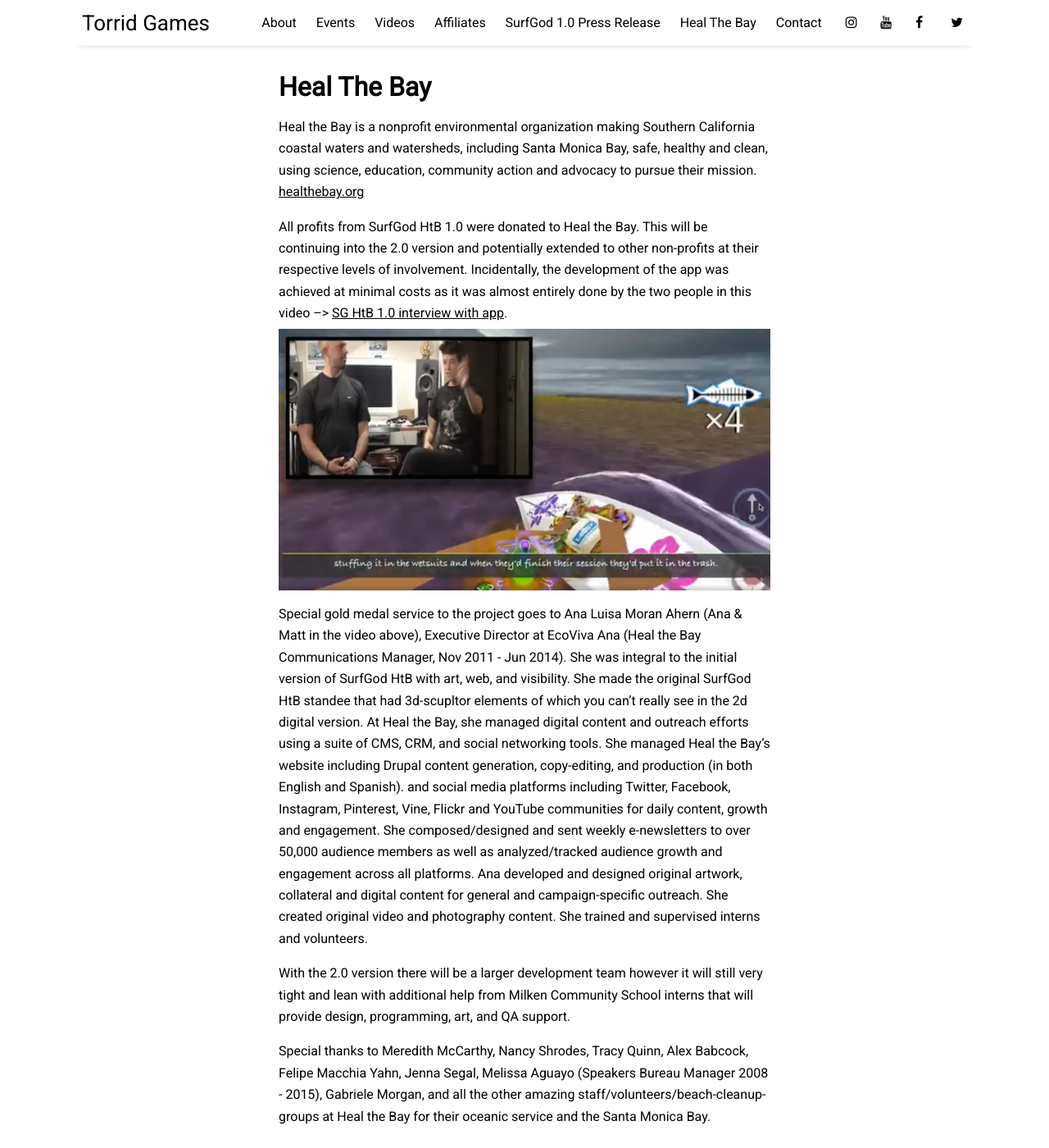
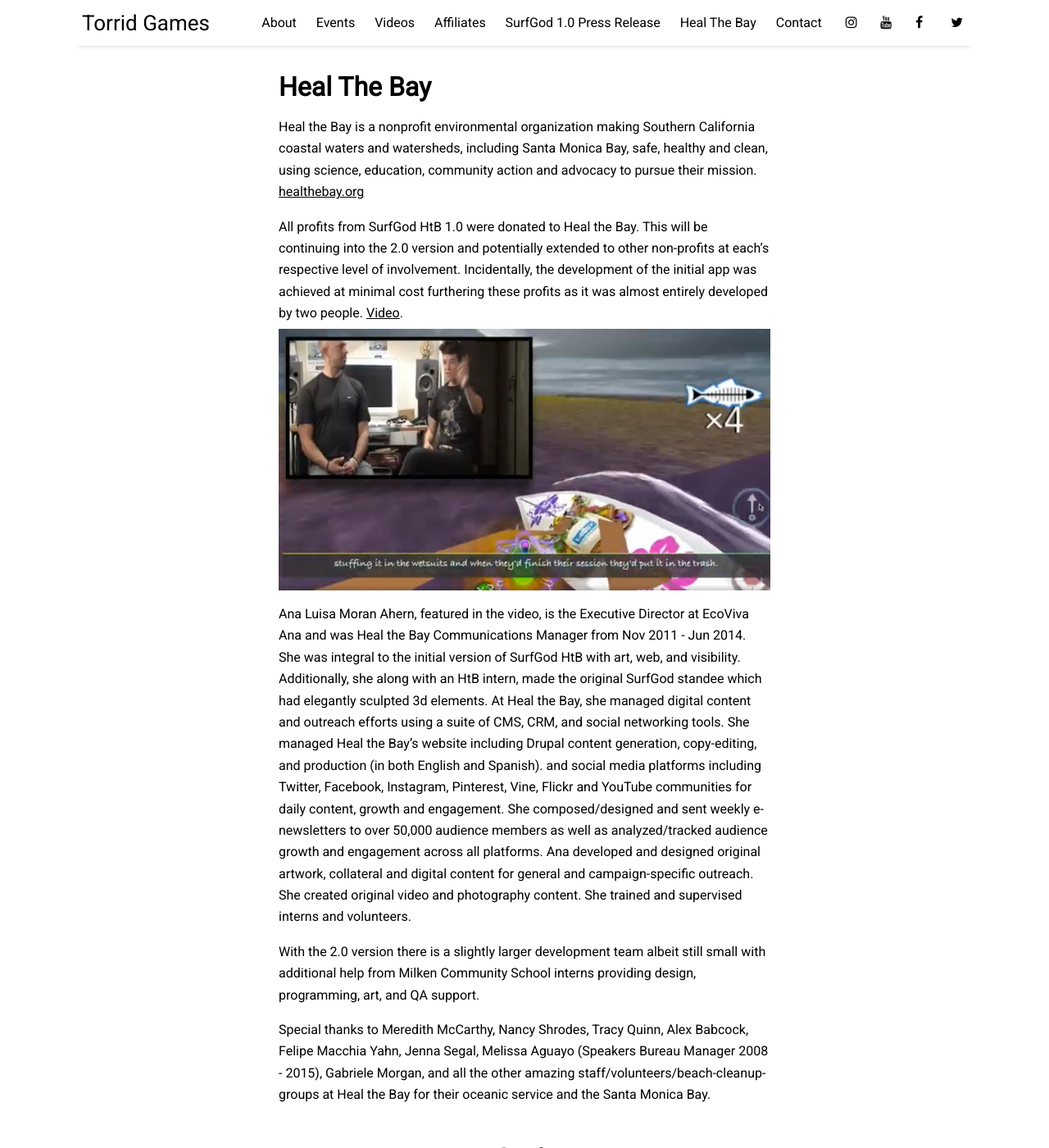
Before and after one commit to torridgames/torridgames.github.io, a Jekyll site: the page built from pages/healthebay.md, in a window 1280 px wide and 1400 px high. Shown: the whole window at 82% size. Built offline with Jekyll 4.4.1, drawn with Linux system fonts in a browser that asks for light colours; nearby versions of some CDN libraries.

Commit message:
Update healthebay.md

```diff
--- a/pages/healthebay.md
+++ b/pages/healthebay.md
@@ -8,14 +8,14 @@ permalink: /healthebay
 Heal the Bay is a nonprofit environmental organization making Southern California coastal waters and watersheds, including Santa Monica Bay, safe, healthy and clean, using science, education, community action and advocacy to pursue their mission.
 [healthebay.org](https://healthebay.org)
 
-All profits from SurfGod HtB 1.0 were donated to Heal the Bay.  This will be continuing into the 2.0 version and potentially extended to other non-profits at their respective levels of involvement. Incidentally, the development of the app was achieved at minimal costs as it was almost entirely done by the two people in this video -->
-[SG HtB 1.0 interview with app](https://youtu.be/DY-8u66-XJE).
+All profits from SurfGod HtB 1.0 were donated to Heal the Bay.  This will be continuing into the 2.0 version and potentially extended to other non-profits at each's respective level of involvement. Incidentally, the development of the initial app was achieved at minimal cost furthering these profits as it was almost entirely developed by two people.
+[Video](https://youtu.be/DY-8u66-XJE).
 <img src="assets/img/SS_Ana_Matt_SG1.png"/>
 
-Special gold medal service to the project goes to Ana Luisa Moran Ahern (Ana & Matt in the video above), Executive Director at EcoViva
-Ana (Heal the Bay Communications Manager, Nov 2011 - Jun 2014).   She was integral to the initial version of SurfGod HtB with art, web, and visibility.  She made the original SurfGod HtB standee that had 3d-scupltor elements of which you can't really see in the 2d digital version.  At Heal the Bay, she managed digital content and outreach efforts using a suite of CMS, CRM, and social networking tools. She managed Heal the Bay’s website including Drupal content generation, copy-editing, and production (in both English and Spanish). and social media platforms including Twitter, Facebook, Instagram, Pinterest, Vine, Flickr and YouTube communities for daily content, growth and engagement. She composed/designed and sent weekly e-newsletters to over 50,000 audience members as well as analyzed/tracked audience growth and engagement across all platforms. Ana developed and designed original artwork, collateral and digital content for general and campaign-specific outreach. She created original video and photography content. She trained and supervised interns and volunteers.
+Ana Luisa Moran Ahern, featured in the video, is the Executive Director at EcoViva
+Ana and was Heal the Bay Communications Manager from Nov 2011 - Jun 2014.  She was integral to the initial version of SurfGod HtB with art, web, and visibility.  Additionally, she along with an HtB intern, made the original SurfGod standee which had elegantly sculpted 3d elements.  At Heal the Bay, she managed digital content and outreach efforts using a suite of CMS, CRM, and social networking tools. She managed Heal the Bay’s website including Drupal content generation, copy-editing, and production (in both English and Spanish). and social media platforms including Twitter, Facebook, Instagram, Pinterest, Vine, Flickr and YouTube communities for daily content, growth and engagement. She composed/designed and sent weekly e-newsletters to over 50,000 audience members as well as analyzed/tracked audience growth and engagement across all platforms. Ana developed and designed original artwork, collateral and digital content for general and campaign-specific outreach. She created original video and photography content. She trained and supervised interns and volunteers.
 
-With the 2.0 version there will be a larger development team however it will still very tight and lean with additional help from Milken Community School interns that will provide design, programming, art, and QA support.
+With the 2.0 version there is a slightly larger development team albeit still small with additional help from Milken Community School interns providing design, programming, art, and QA support.
 
 Special thanks to Meredith McCarthy, Nancy Shrodes, Tracy Quinn, Alex Babcock, Felipe Macchia Yahn, Jenna Segal, Melissa Aguayo (Speakers Bureau Manager 2008 - 2015), Gabriele Morgan, and all the other amazing staff/volunteers/beach-cleanup-groups at Heal the Bay for their oceanic service and the Santa Monica Bay.
 
```
